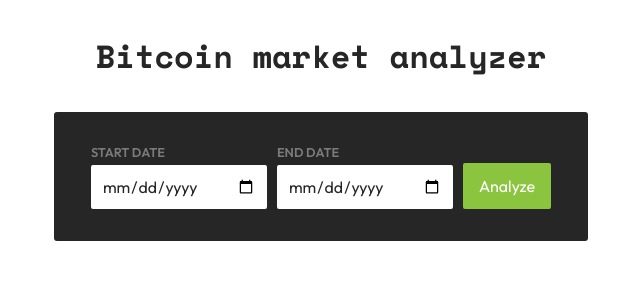
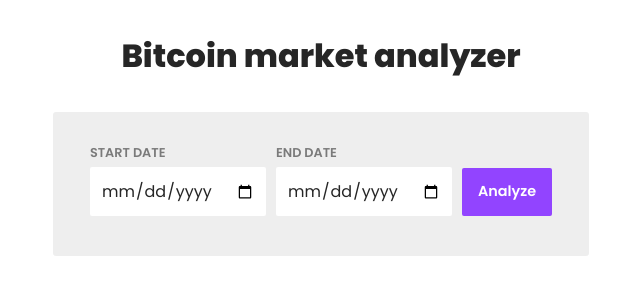
Before and after one commit to karokosmos/bitcoin_market_analyzer, a React (Create React App) app: page / in a window 1280 px wide. Shown: the top 300 px of the page, without its empty margins (319-959 px from the left). Built offline with nearby package versions, Linux system fonts and the light colour scheme.

Commit message:
Add more functions for analysis etc

```diff
--- a/public/index.html
+++ b/public/index.html
@@ -7,8 +7,7 @@
   <!-- Google Fonts -->
   <link rel="preconnect" href="https://fonts.googleapis.com">
   <link rel="preconnect" href="https://fonts.gstatic.com" crossorigin>
-  <link href="https://fonts.googleapis.com/css2?family=Outfit:wght@400;600&family=Space+Mono:wght@400;700&display=swap"
-    rel="stylesheet">
+  <link href="https://fonts.googleapis.com/css2?family=Poppins:wght@400;600;800&display=swap" rel="stylesheet">
   <!-- Font Awesome -->
   <script src="https://kit.fontawesome.com/8ed12876da.js" crossorigin="anonymous"></script>
   <title>Bitcoin market analyzer</title>
--- a/src/App.css
+++ b/src/App.css
@@ -10,12 +10,12 @@
   display: flex;
   flex-direction: column;
   align-items: center;
+  font-family: 'Poppins',
+    sans-serif;
 }
 
 .App__title {
-  font-family: 'Space Mono',
-    monospace;
-  font-weight: 700;
+  font-weight: 800;
   padding: 2rem 1rem;
   color: #262626;
 }
--- a/src/App.js
+++ b/src/App.js
@@ -5,23 +5,65 @@ import Analysis from './components/Analysis'
 import getBitcoinMarketData from './api/CryptoAPI'
 
 function App() {
-  const [marketData, setMarketData] = useState(null)
+  const [analysis, setAnalysis] = useState(null)
 
-  const getMarketData = async (startDate, endDate) => {
-    //console.log('start: ', startDate, 'end: ', endDate)
-    //console.log(new Date(startDate * 1000), new Date(endDate * 1000))
+  const createAnalysis = async (startDate, endDate) => {
+    const data = await getBitcoinMarketData(startDate, endDate)
 
-    const data = await getBitcoinMarketData(startDate, endDate)
-    //console.log(data)
-    setMarketData(data)
+    const analysis = {
+      startDate,
+      endDate,
+      downwardTrend: getDownwardTrend(data.dailyPrices),
+      highestVolume: getHighestValue(data.dailyVolumes),
+      bestDayToSell: getHighestValue(data.dailyPrices),
+      bestDayToBuy: getLowestValue(data.dailyPrices)
+    }
+    setAnalysis(analysis)
+  }
+
+  const getDownwardTrend = (dailyPrices) => {
+    let trend = 0
+    let counter = 0
+
+    dailyPrices.forEach((dailyPrice, index, arr) => {
+      if (index === 0) return
+
+      const currPrice = dailyPrice.value
+      const prevPrice = arr[index - 1].value
+
+      if (currPrice < prevPrice && index === arr.length - 1) {
+        counter += 1
+        trend = counter
+      } else if (currPrice < prevPrice) {
+        counter += 1
+      } else if (currPrice >= prevPrice && counter > trend) {
+        trend = counter
+        counter = 0
+      } else {
+        counter = 0
+      }
+    })
+    return trend
+  }
+
+  const getHighestValue = (dailyValues) => {
+    return dailyValues.reduce((prev, curr) =>
+      prev.value > curr.value ? prev : curr
+    )
+  }
+
+  const getLowestValue = (dailyValues) => {
+    return dailyValues.reduce((prev, curr) =>
+      prev.value < curr.value ? prev : curr
+    )
   }
 
   return (
     <div className="App">
       <h1 className="App__title">Bitcoin market analyzer</h1>
-      <DateRange getMarketData={getMarketData} />
-      {marketData &&
-        <Analysis marketData={marketData} />}
+      <DateRange createAnalysis={createAnalysis} />
+      {analysis &&
+        <Analysis analysis={analysis} />}
     </div>
   )
 }
--- a/src/api/CryptoAPI.js
+++ b/src/api/CryptoAPI.js
@@ -2,29 +2,29 @@ import axios from 'axios'
 
 const baseUrl = 'https://api.coingecko.com/api/v3/'
 
-// Returns only one price point for each date, as close as possible for midnight
-const getDailyPrices = prices => {
-  const dailyPrices = prices.filter((price, index, arr) => {
-    if (index === 0) return price
+// Returns only one value for each date, as close as possible for midnight
+const getDailyValues = allValues => {
+  const dailyValues = allValues.filter((value, index, arr) => {
+    if (index === 0) return value
 
-    const currDay = new Date(price[0]).getDay()
-    const prevPrice = arr[index - 1]
-    const prevDay = new Date(prevPrice[0]).getDay()
+    const currDay = new Date(value[0]).getDay()
+    const prevValue = arr[index - 1]
+    const prevDay = new Date(prevValue[0]).getDay()
 
     if (currDay !== prevDay) {
-      return price
+      return value
     } else {
       return false
     }
   })
-    .map(price => {
+    .map(day => {
       return {
-        date: price[0],
-        price: price[1]
+        date: day[0],
+        value: day[1]
       }
     })
 
-  return dailyPrices
+  return dailyValues
 }
 
 // Get bitcoin market data for the provided date range, startDate and endDate as UNIX timestamps
@@ -32,12 +32,13 @@ const getBitcoinMarketData = async (startDate, endDate) => {
   try {
     const response = await axios.get(`${baseUrl}/coins/bitcoin/market_chart/range?vs_currency=eur&from=${startDate}&to=${endDate}`)
 
-    const dailyPrices = getDailyPrices(response.data.prices)
+    const dailyPrices = getDailyValues(response.data.prices)
+    const dailyVolumes = getDailyValues(response.data.total_volumes)
 
     return {
-      dailyPrices
+      dailyPrices,
+      dailyVolumes
     }
-
   } catch (error) {
     console.log(error)
   }
--- a/src/components/Analysis.css
+++ b/src/components/Analysis.css
@@ -1,7 +1,9 @@
 .Analysis {
-  border: 1px solid black;
+  /* border: 1px solid black; */
 }
 
 .Analysis__cards {
   display: flex;
+  flex-wrap: wrap;
+  justify-content: center;
 }
--- a/src/components/Analysis.js
+++ b/src/components/Analysis.js
@@ -2,43 +2,23 @@ import React from 'react'
 import './Analysis.css'
 import Card from './Card'
 
-const Analysis = ({ marketData }) => {
-  const getDownwardTrend = () => {
-    const dailyPrices = marketData.dailyPrices
-    let trend = 0
-    let counter = 0
-
-    dailyPrices.forEach((dailyPrice, index, arr) => {
-      if (index === 0) return
-
-      const currPrice = dailyPrice.price
-      const prevPrice = arr[index - 1].price
-
-      if (currPrice < prevPrice && index === arr.length - 1) {
-        counter += 1
-        trend = counter
-      } else if (currPrice < prevPrice) {
-        counter += 1
-      } else if (currPrice >= prevPrice && counter > trend) {
-        trend = counter
-        counter = 0
-      } else {
-        counter = 0
-      }
-    })
-    console.log('trend: ', trend)
-    return trend
-  }
-
+const Analysis = ({ analysis }) => {
   return (
     <div className="Analysis">
-      <p>Analysis</p>
+      {/* <p>Analysis</p> */}
       <div className="Analysis__cards">
         <Card
           title='Downward trend'
-          data={getDownwardTrend()}
+          data={analysis.downwardTrend}
           dataType='days'
           info='The maximum amount of days bitcoin’s price was decreasing in a row.'
+        />
+        <Card
+          title='Highest trading volume'
+          dataTitle={analysis.highestVolume.date}
+          data={analysis.highestVolume.value}
+          dataType='eur'
+          info='The date with the highest trading volume and the volume on that day in euros.'
         />
       </div>
     </div>
--- a/src/components/Card.css
+++ b/src/components/Card.css
@@ -2,8 +2,7 @@
   display: flex;
   flex-direction: column;
   align-items: center;
-  background-color: #8bc53f;
-  font-family: 'Outfit',
+  font-family: 'Poppins',
     sans-serif;
   font-weight: 600;
   padding: 2rem 3rem;
@@ -14,15 +13,15 @@
 }
 
 .Card__title {
-  color: #5b7f24;
+  color: #9244ff;
   font-size: 1.2rem;
-  padding: 0.5rem 0;
+  padding: 5px 0;
 }
 
 .Card__content {
   display: flex;
   align-items: center;
-  color: #fff;
+  color: #262626;
 }
 
 .Card__data {
@@ -45,13 +44,13 @@
 }
 
 .Card__button {
-  color: #5b7f24;
+  color: #9244ff;
   cursor: default;
   font-size: 1.2rem;
 }
 
 .Card__button:hover {
-  color: #fff;
+  color: #7b36db;
 }
 
 .Card__info {
--- a/src/components/Card.js
+++ b/src/components/Card.js
@@ -1,17 +1,18 @@
 import React from 'react'
 import './Card.css'
 
-const Card = ({ title, data, dataType, info }) => {
+const Card = ({ title, dataTitle, data, dataType, info }) => {
   return (
     <div className="Card">
       <p className="Card__title">{title}</p>
       <div className="Card__content">
+        <p className="Card__data-title">{dataTitle}</p>
         <p className="Card__data">{data}</p>
         <p className="Card__data-type">{dataType}</p>
       </div>
       <div className="Card__wrapper">
         <div className="Card__tooltip">
-          <i className="Card__button far fa-question-circle"></i>
+          <i className="Card__button fas fa-question-circle"></i>
           <p className="Card__info">{info}</p>
         </div>
       </div>
@@ -19,4 +20,6 @@ const Card = ({ title, data, dataType, info }) => {
   )
 }
 
+//proptypes
+
 export default Card
--- a/src/components/DateRange.css
+++ b/src/components/DateRange.css
@@ -1,8 +1,11 @@
 .DateRange {
   display: flex;
-  background-color: #262626;
-  padding: 2rem;
+  /* background-color: #262626; */
+  background-color: #eee;
+  padding: 2rem 2rem 2.5rem 2rem;
   border-radius: 3px;
+  font-family: 'Poppins',
+    sans-serif;
 }
 
 .DateRange__group {
@@ -12,7 +15,7 @@
 
 .DateRange__label {
   margin: 0 0 5px 5px;
-  font-family: 'Outfit',
+  font-family: 'Poppins',
     sans-serif;
   text-transform: uppercase;
   font-weight: 600;
@@ -25,7 +28,7 @@
   padding: 0.5rem;
   margin: 0 5px;
   border-radius: 2px;
-  font-family: 'Outfit',
+  font-family: 'Poppins',
     sans-serif;
   font-size: 1rem;
   color: #262626;
@@ -40,18 +43,20 @@
 }
 
 .DateRange__button {
-  background-color: #8BC53F;
+  /* background-color: #8BC53F; */
+  background-color: #9244ff;
   border: none;
-  padding: 0.8rem 1rem;
+  padding: 0.85rem 1rem;
   margin: 0 5px;
   color: #fff;
   border-radius: 2px;
   align-self: flex-end;
-  font-family: 'Outfit',
+  font-size: 0.9rem;
+  font-family: 'Poppins',
     sans-serif;
-  font-size: 1rem;
+  font-weight: 600;
 }
 
 .DateRange__button:hover {
-  background-color: #83b73a;
+  background-color: #7b36db;
 }
--- a/src/components/DateRange.js
+++ b/src/components/DateRange.js
@@ -1,7 +1,7 @@
 import React, { useState } from 'react'
 import './DateRange.css'
 
-const DateRange = ({ getMarketData }) => {
+const DateRange = ({ createAnalysis }) => {
   const [startDate, setStartDate] = useState('')
   const [endDate, setEndDate] = useState('')
   const [startTimestamp, setStartTimestamp] = useState()
@@ -35,13 +35,13 @@ const DateRange = ({ getMarketData }) => {
     e.preventDefault()
     setStartDate('')
     setEndDate('')
-    getMarketData(startTimestamp, endTimestamp)
+    createAnalysis(startTimestamp, endTimestamp)
   }
 
   return (
     <form className="DateRange" onSubmit={handleSubmit}>
       <div className="DateRange__group">
-        <label className="DateRange__label" for="start-date">Start date</label>
+        <label className="DateRange__label" htmlFor="start-date">Start date</label>
         <input
           className="DateRange__input"
           name="start-date"
@@ -51,7 +51,7 @@ const DateRange = ({ getMarketData }) => {
         />
       </div>
       <div className="DateRange__group">
-        <label className="DateRange__label" for="end-date">End date</label>
+        <label className="DateRange__label" htmlFor="end-date">End date</label>
         <input
           className="DateRange__input"
           name="end-date"
```
